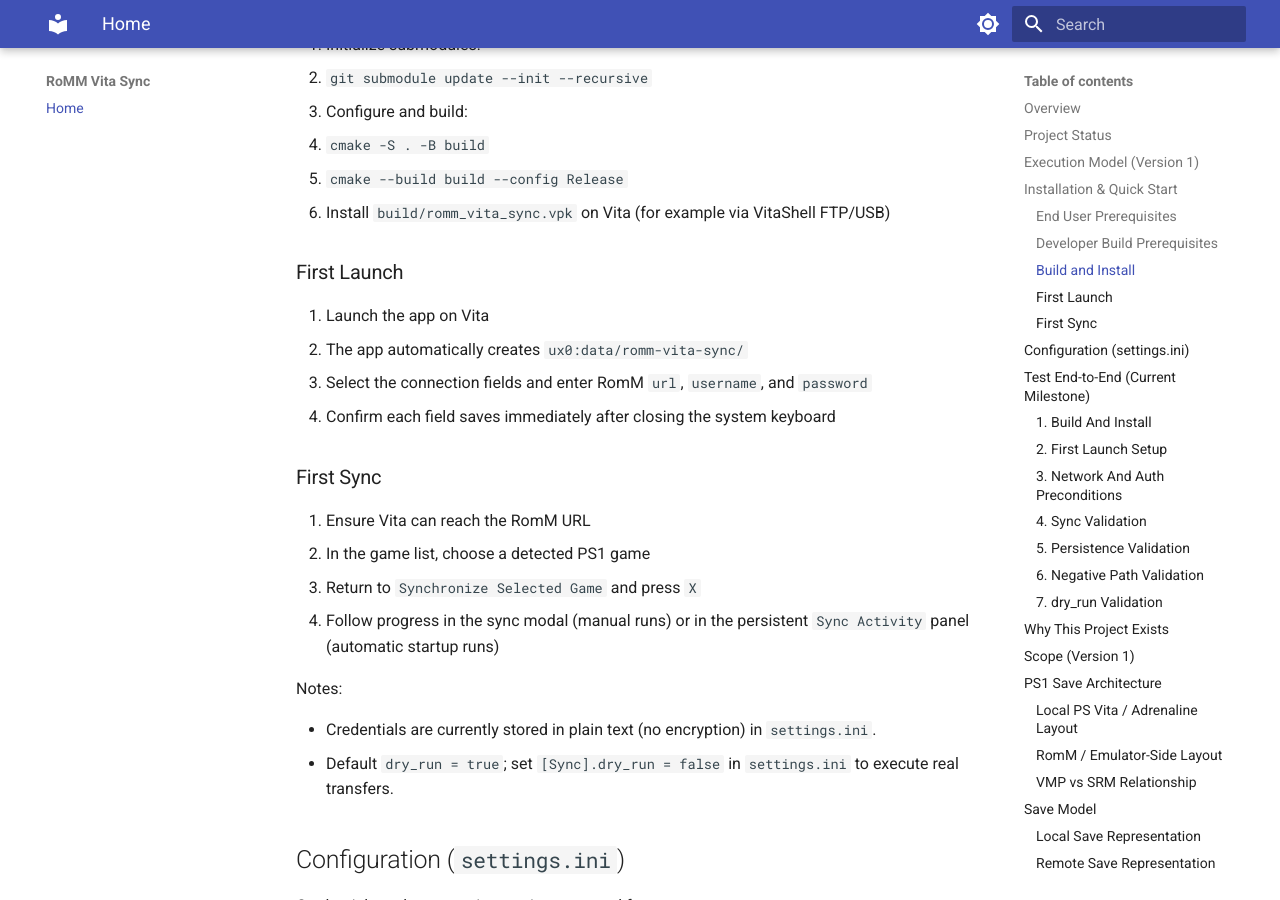
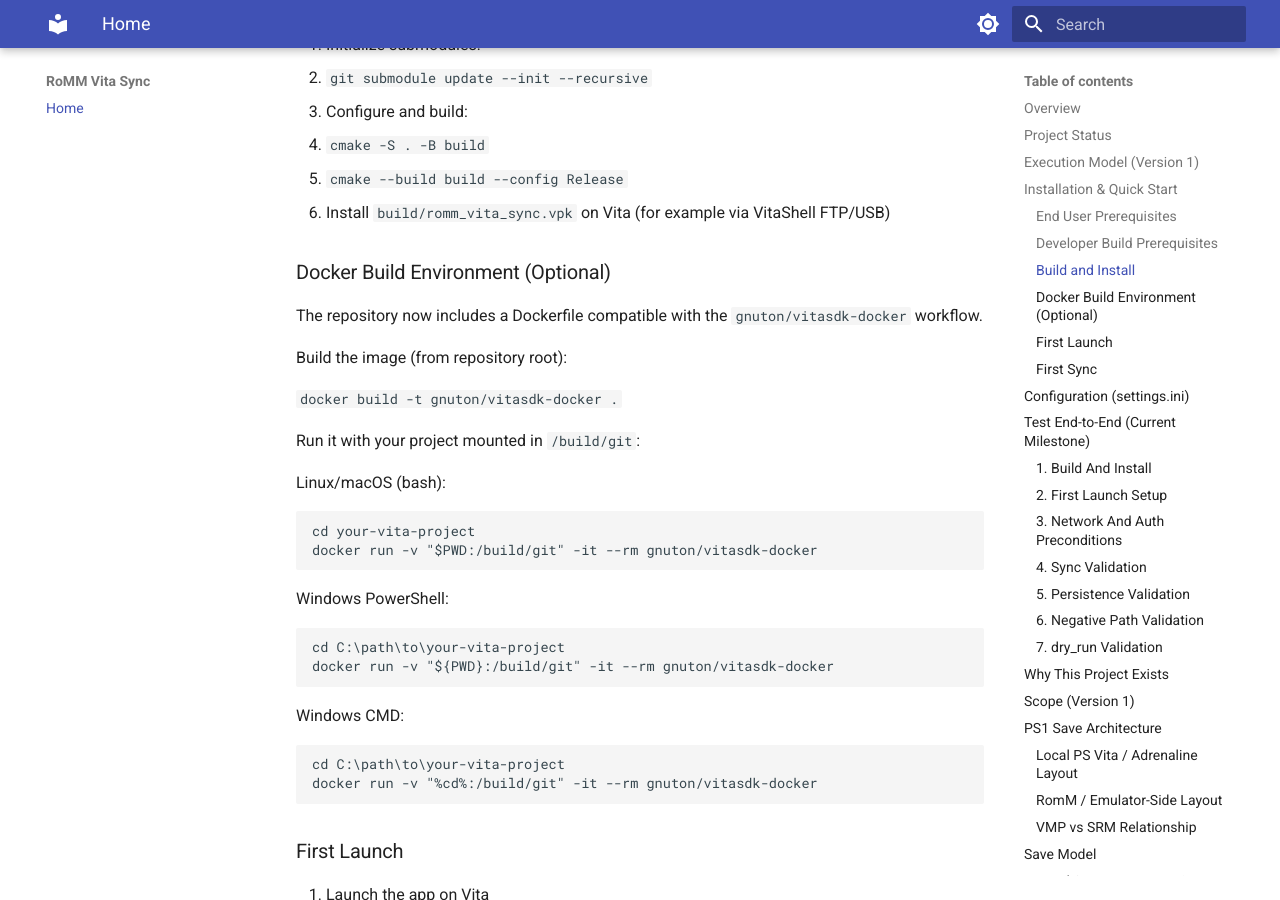
Before and after one commit to sangimed/romm-vita-sync, an MkDocs documentation site: the page built from docs/index.md, in a window 1280 px wide and 900 px high, scrolled down 2954 px. Built offline with MkDocs 1.6.1 and Material for MkDocs 9.7.7, drawn with Linux system fonts in a browser that asks for light colours.

Commit message:
feat(docs): update documentation for README and Docker setup

````diff
--- a/docs/index.md
+++ b/docs/index.md
@@ -92,6 +92,37 @@
 4. `cmake -S . -B build`
 5. `cmake --build build --config Release`
 6. Install `build/romm_vita_sync.vpk` on Vita (for example via VitaShell FTP/USB)
+
+### Docker Build Environment (Optional)
+
+The repository now includes a Dockerfile compatible with the `gnuton/vitasdk-docker` workflow.
+
+Build the image (from repository root):
+
+`docker build -t gnuton/vitasdk-docker .`
+
+Run it with your project mounted in `/build/git`:
+
+Linux/macOS (bash):
+
+```bash
+cd your-vita-project
+docker run -v "$PWD:/build/git" -it --rm gnuton/vitasdk-docker
+```
+
+Windows PowerShell:
+
+```powershell
+cd C:\path\to\your-vita-project
+docker run -v "${PWD}:/build/git" -it --rm gnuton/vitasdk-docker
+```
+
+Windows CMD:
+
+```bat
+cd C:\path\to\your-vita-project
+docker run -v "%cd%:/build/git" -it --rm gnuton/vitasdk-docker
+```
 
 ### First Launch
 
````
Also changed, not shown: AGENT.md (+6 -0 lines), 2 other files.
